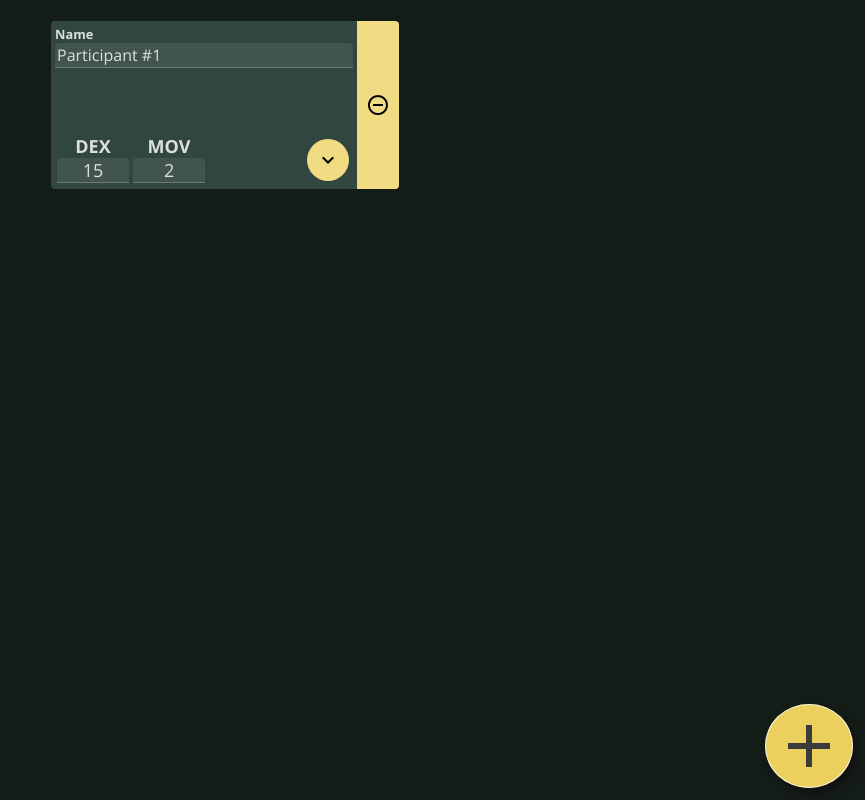
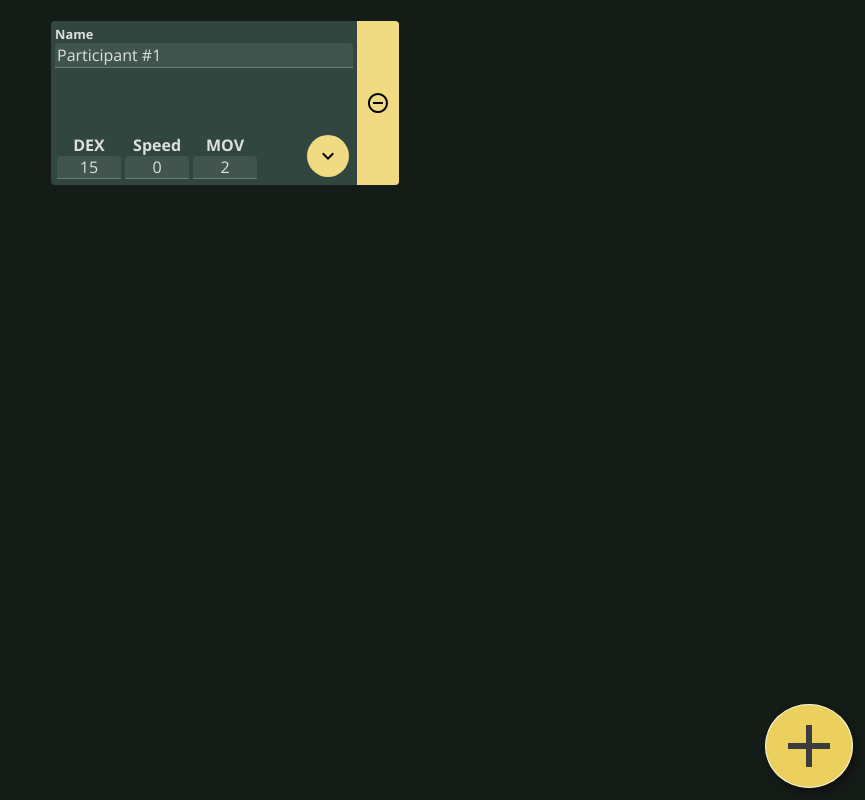
Before and after one commit to coulgreer/call-of-cthulhu_chase-tracker, a Gatsby site: page / in a window 1280 px wide. Both pictures are taken after a click on the button 1224 px from the left and 746 px from the top of the page. Shown: the whole page, without its empty margins (415-1280 px from the left). Built offline with nearby package versions, Linux system fonts and the light colour scheme; Gatsby itself is replaced by a stand-in of ours.

Commit message:
Refactored labels to have controls nested.
Also, added a more explicit class for StatisticDisplay to help style their layout.

```diff
--- a/package.json
+++ b/package.json
@@ -40,8 +40,7 @@
     "react": "^16.13.1",
     "react-dom": "^16.13.1",
     "react-modal": "^3.12.1",
-    "react-spring": "^8.0.27",
-    "uuid": "^8.3.2"
+    "react-spring": "^8.0.27"
   },
   "devDependencies": {
     "@babel/preset-typescript": "^7.12.7",
@@ -54,7 +53,6 @@
     "@types/react": "^17.0.0",
     "@types/react-dom": "^17.0.0",
     "@types/react-modal": "^3.10.6",
-    "@types/uuid": "^8.3.0",
     "@typescript-eslint/eslint-plugin": "^4.14.2",
     "@typescript-eslint/parser": "^4.14.2",
     "babel-jest": "^26.6.3",
--- a/src/components/ParticipantRow/ParticipantRow.css
+++ b/src/components/ParticipantRow/ParticipantRow.css
@@ -36,7 +36,8 @@
   box-shadow: inset 0 0 12px #121212;
 }
 
-.ParticipantRow__extended-display .StatisticDisplay {
+.ParticipantRow__extended-display
+  .StatisticDisplay.StatisticDisplay--horizontal {
   display: grid;
   grid-template-columns: auto 8ch;
   column-gap: 12px;
--- a/src/components/ParticipantRow/ParticipantRow.tsx
+++ b/src/components/ParticipantRow/ParticipantRow.tsx
@@ -210,6 +210,7 @@
   private createSpeedStatistic(title: string, startingValue: number) {
     return (
       <StatisticDisplay
+        className="StatisticDisplay--horizontal"
         title={title}
         lowerWarning={ParticipantRow.MIN_PERCENTILE - 1}
         upperWarning={ParticipantRow.MAX_PERCENTILE}
@@ -222,6 +223,7 @@
   private createHazardStatistic(title: string, startingValue: number) {
     return (
       <StatisticDisplay
+        className="StatisticDisplay--horizontal"
         title={title}
         lowerWarning={ParticipantRow.MIN_PERCENTILE - 1}
         upperWarning={ParticipantRow.MAX_PERCENTILE}
@@ -263,12 +265,19 @@
         <div className="ParticipantRow__footer">
           <div className="ParticipantRow__main-characteristics">
             <StatisticDisplay
+              className="StatisticDisplay--vertical"
               title={ParticipantRow.DEX_TITLE}
               lowerWarning={ParticipantRow.MIN_PERCENTILE - 1}
               upperWarning={ParticipantRow.MAX_PERCENTILE}
               startingValue={15}
             />
             <StatisticDisplay
+              className="StatisticDisplay--vertical"
+              title="Speed"
+              startingValue={0}
+            />
+            <StatisticDisplay
+              className="StatisticDisplay--vertical"
               title={ParticipantRow.MOV_TITLE}
               lowerWarning={1}
               upperWarning={10}
--- a/src/components/StatisticDisplay/StatisticDisplay.css
+++ b/src/components/StatisticDisplay/StatisticDisplay.css
@@ -1,10 +1,38 @@
+input::-webkit-outer-spin-button,
+input::-webkit-inner-spin-button {
+  -webkit-appearance: none;
+  margin: 0;
+}
+
+input[type="number"] {
+  -moz-appearance: textfield;
+}
+
 .StatisticDisplay {
   display: flex;
-  flex-direction: column;
-  align-items: center;
   margin: 4px;
   padding: 2px;
   font-size: 18px;
+}
+
+.StatisticDisplay--upper-limit,
+.StatisticDisplay--upper-warning {
+  color: var(--secondary);
+}
+
+.StatisticDisplay--lower-limit,
+.StatisticDisplay--lower-warning {
+  color: rgba(255, 158, 68, 0.87);
+}
+
+.StatisticDisplay--horizontal {
+  flex-direction: row;
+  align-items: center;
+}
+
+.StatisticDisplay--vertical {
+  flex-direction: column;
+  align-items: center;
 }
 
 .StatisticDisplay__input,
@@ -22,23 +50,3 @@
 .StatisticDisplay__input {
   padding: 0 0.25ch;
 }
-
-input::-webkit-outer-spin-button,
-input::-webkit-inner-spin-button {
-  -webkit-appearance: none;
-  margin: 0;
-}
-
-input[type="number"] {
-  -moz-appearance: textfield;
-}
-
-.StatisticDisplay--upper-limit,
-.StatisticDisplay--upper-warning {
-  color: var(--secondary);
-}
-
-.StatisticDisplay--lower-limit,
-.StatisticDisplay--lower-warning {
-  color: rgba(255, 158, 68, 0.87);
-}
--- a/src/components/StatisticDisplay/StatisticDisplay.tsx
+++ b/src/components/StatisticDisplay/StatisticDisplay.tsx
@@ -1,14 +1,12 @@
 import React from "react";
-
-import { v4 as uuidv4 } from "uuid";
 import clsx from "clsx";
 
-import sanitize from "../../utils/sanitizer";
 import Range from "../../utils/range";
 
 import "./StatisticDisplay.css";
 
 interface Props {
+  className: string;
   title: string;
   startingValue: number;
   upperLimit: number;
@@ -24,6 +22,7 @@
 
 export default class StatisticDisplay extends React.Component<Props, State> {
   static defaultProps = {
+    className: "",
     upperLimit: Number.MAX_SAFE_INTEGER,
     upperWarning: null,
     lowerWarning: null,
@@ -46,8 +45,6 @@
     return "StatisticDisplay--lower-limit";
   }
 
-  private id: string;
-
   constructor(props: Props) {
     super(props);
 
@@ -68,8 +65,6 @@
         `There is an intersection between the upper and lower bounds.`
       );
     }
-
-    this.id = uuidv4();
 
     this.handleChange = this.handleChange.bind(this);
     this.handleBlur = this.handleBlur.bind(this);
@@ -203,13 +198,10 @@
   }
 
   render() {
-    const { title } = this.props;
+    const { title, className } = this.props;
     const { value } = this.state;
 
-    const labelID = `${sanitize(title)}-${this.id}`;
-    const inputID = `input-${this.id}`;
-
-    const className = clsx({
+    const inputClassName = clsx({
       [StatisticDisplay.UPPER_LIMIT_CLASS]: this.isValueAtUpperLimit(value),
       [StatisticDisplay.UPPER_WARNING_CLASS]: this.isValueWithinUpperWarning(
         value
@@ -221,23 +213,18 @@
     });
 
     return (
-      <div className="StatisticDisplay">
-        <label
-          htmlFor={inputID}
-          id={labelID}
-          className="StatisticDisplay__label input__label"
-        >
-          {title}
-        </label>
+      <label
+        className={`StatisticDisplay StatisticDisplay__label input__label ${className}`}
+      >
+        {title}
         <input
           type="number"
-          id={inputID}
-          className={`StatisticDisplay__input input ${className}`}
+          className={`StatisticDisplay__input input ${inputClassName}`}
           value={value}
           onChange={this.handleChange}
           onBlur={this.handleBlur}
         />
-      </div>
+      </label>
     );
   }
 }
```
Also changed, not shown: src/components/ParticipantRow/ParticipantRow.test.tsx (+8 -0 lines), src/components/StatisticDisplay/StatisticDisplay.test.tsx (+9 -2 lines), 1 other file.
